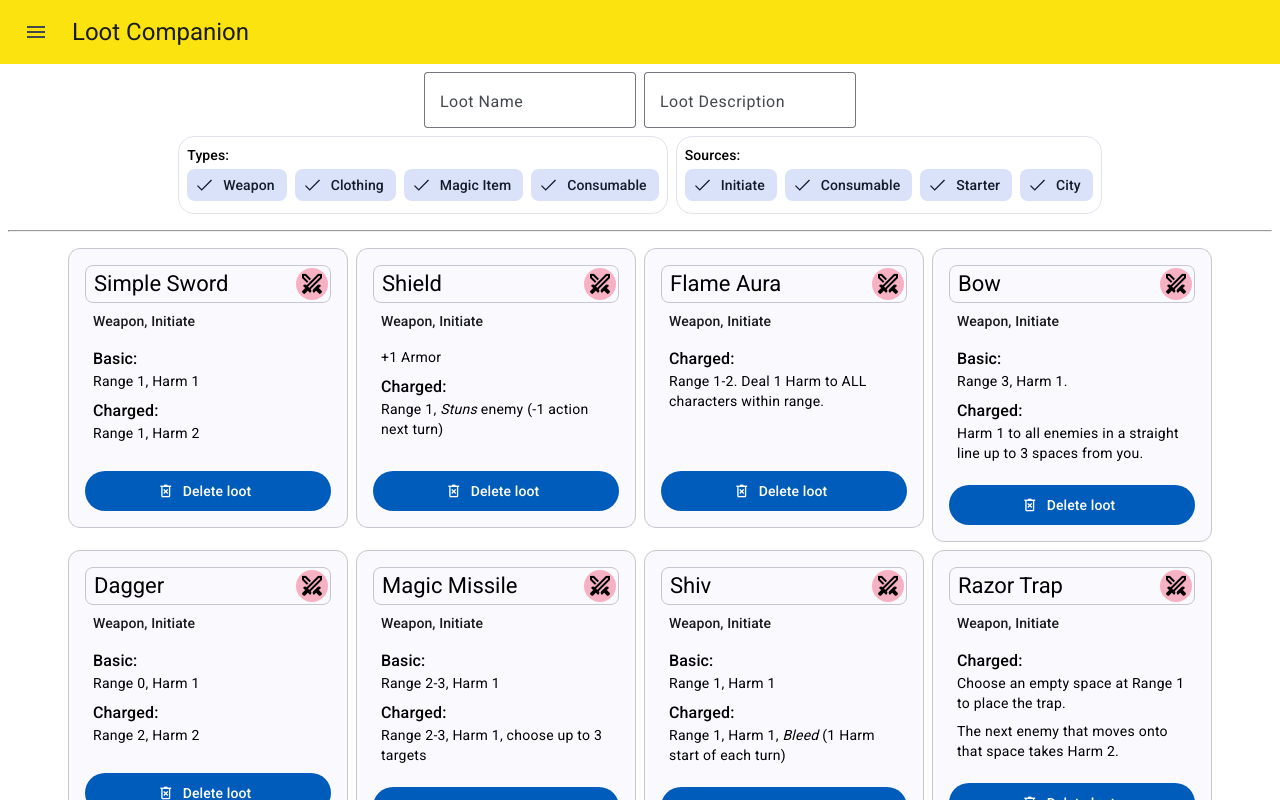
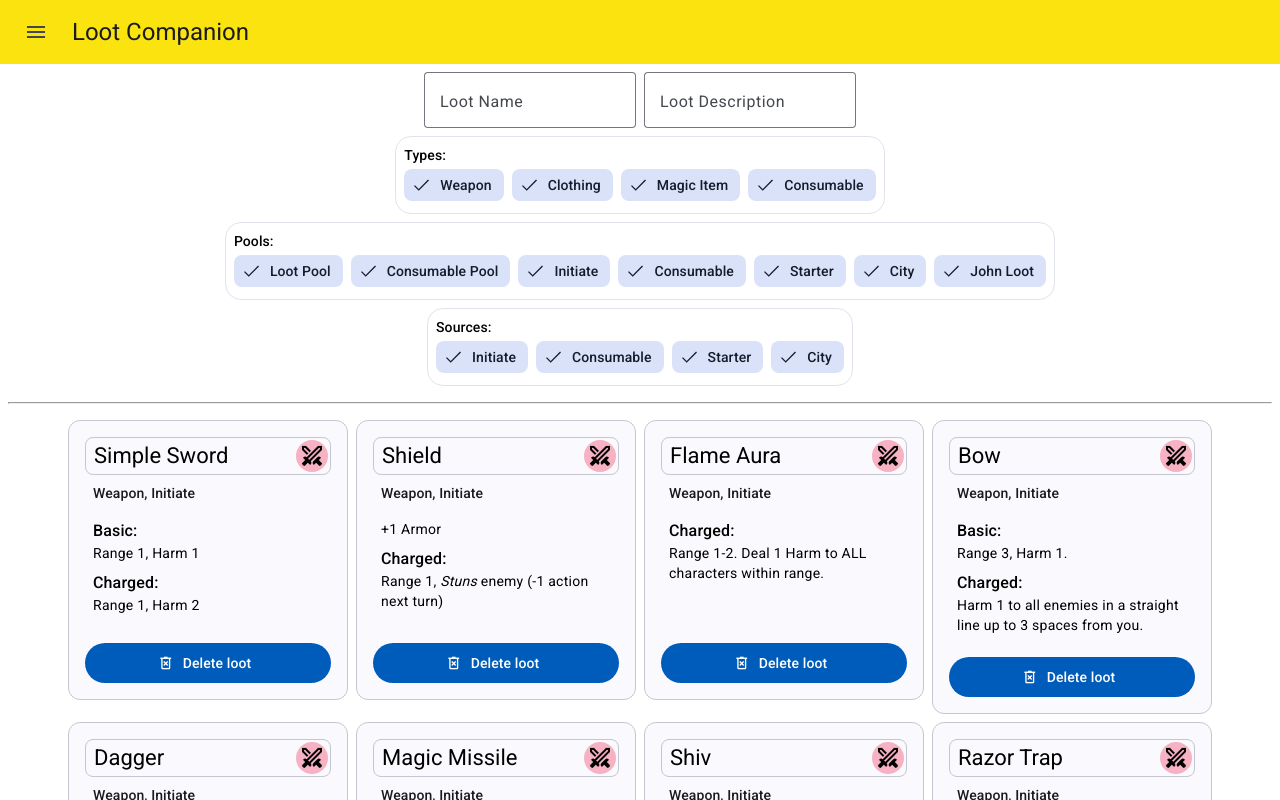
Before and after one commit to johndu9/loot-companion, an Angular app: page /delete in a window 1280 px wide. Built offline with nearby package versions, Linux system fonts and the light colour scheme.

Commit message:
Add pools category filter to loot list

```diff
--- a/src/app/loot-list.component.html
+++ b/src/app/loot-list.component.html
@@ -34,6 +34,16 @@
             </mat-chip-listbox>
           </div>
           <div class="loot-filter-category">
+            <span class="mat-title-small">Pools:</span>
+            <mat-chip-listbox [multiple]="true" [(ngModel)]="selectedPools">
+              @for (p of filterPools; track $index) {
+                <mat-chip-option selectable>
+                  {{p}}
+                </mat-chip-option>
+              }
+            </mat-chip-listbox>
+          </div>
+          <div class="loot-filter-category">
             <span class="mat-title-small">Sources:</span>
             <mat-chip-listbox [multiple]="true" [(ngModel)]="selectedSources">
               @for (s of filterSources; track $index) {
--- a/src/app/loot-list.component.scss
+++ b/src/app/loot-list.component.scss
@@ -23,6 +23,7 @@
       flex-direction: row;
       flex-wrap: wrap;
       flex-grow: 0;
+      justify-content: center;
       gap: 8px;
     }
 
@@ -31,6 +32,7 @@
       flex-direction: row;
       flex-wrap: wrap;
       flex-grow: 1;
+      justify-content: center;
       gap: 8px;
     }
 
--- a/src/app/loot-list.component.ts
+++ b/src/app/loot-list.component.ts
@@ -1,5 +1,5 @@
 import { Component, EventEmitter, Input, OnDestroy, Output } from "@angular/core";
-import { Loot, LootType } from "./loot.defs";
+import { Loot, LootType, Pool } from "./loot.defs";
 import { MatChipsModule } from "@angular/material/chips";
 import { LootCardComponent } from "./loot-card.component";
 import { FormsModule } from "@angular/forms";
@@ -9,7 +9,7 @@ import { MatIconModule } from "@angular/material/icon";
 import { MatSidenavModule } from "@angular/material/sidenav";
 import { MatInputModule } from '@angular/material/input';
 import { LootService } from "./loot.service";
-import { Subject, takeUntil } from "rxjs";
+import { combineLatest, Subject, takeUntil } from "rxjs";
 
 @Component({
   selector: 'loot-list',
@@ -23,6 +23,7 @@ export class LootListComponent implements OnDestroy {
   private readonly unsubscribe$ = new Subject<void>();
 
   loots: Loot[] = [];
+  pools: Pool[] = [];
 
   @Input()
   charged: boolean[] = [];
@@ -44,21 +45,26 @@ export class LootListComponent implements OnDestroy {
 
   filterTypes: LootType[] = [];
   filterSources: string[] = [];
+  filterPools: string[] = [];
 
   selectedTypes: LootType[] | false = false;
   selectedSources: string[] | false = false;
+  selectedPools: string[] | false = false;
   name: string = '';
   description: string = '';
 
   isFilterOpen = false;
 
   constructor(lootService: LootService) {
-    lootService.loots$.pipe(takeUntil(this.unsubscribe$)).subscribe((loots) => {
+    combineLatest([lootService.loots$, lootService.pools$]).pipe(takeUntil(this.unsubscribe$)).subscribe(([loots, pools]) => {
       this.loots = loots;
-      this.filterTypes = [...new Set(this.loots.map(l => l.type))];
-      this.filterSources = [...new Set(this.loots.map(l => l.sourcePool))];
+      this.pools = pools;
+      this.filterTypes = [...new Set(loots.map(l => l.type))];
+      this.filterSources = [...new Set(loots.map(l => l.sourcePool))];
+      this.filterPools = pools.map(p => p.name);
       this.selectedTypes = [...this.filterTypes].filter(t => this.selectedTypes ? this.selectedTypes.includes(t) : true);
       this.selectedSources = [...this.filterSources].filter(t => this.selectedSources ? this.selectedSources.includes(t) : true);
+      this.selectedPools = [...this.filterPools].filter(t => this.selectedPools ? this.selectedPools.includes(t) : true);
     });
   }
 
@@ -81,7 +87,8 @@ export class LootListComponent implements OnDestroy {
     const hidden = this.hidden ? this.hidden.length === this.loots.length && this.hidden[index] : false;
     if (this.canFilter) {
       const inSelectedFilters = (this.selectedTypes ? this.selectedTypes.includes(loot.type) : true)
-        && (this.selectedSources ? this.selectedSources.includes(loot.sourcePool) : true);
+        && (this.selectedSources ? this.selectedSources.includes(loot.sourcePool) : true)
+        && (this.pools.filter(p => this.selectedPools ? this.selectedPools.includes(p.name) : false).flatMap(p => p.loots).includes(index));
       const n = this.name.toLowerCase();
       const d = this.description.toLowerCase();
       const hasName = loot.name.toLowerCase().includes(n);
```
